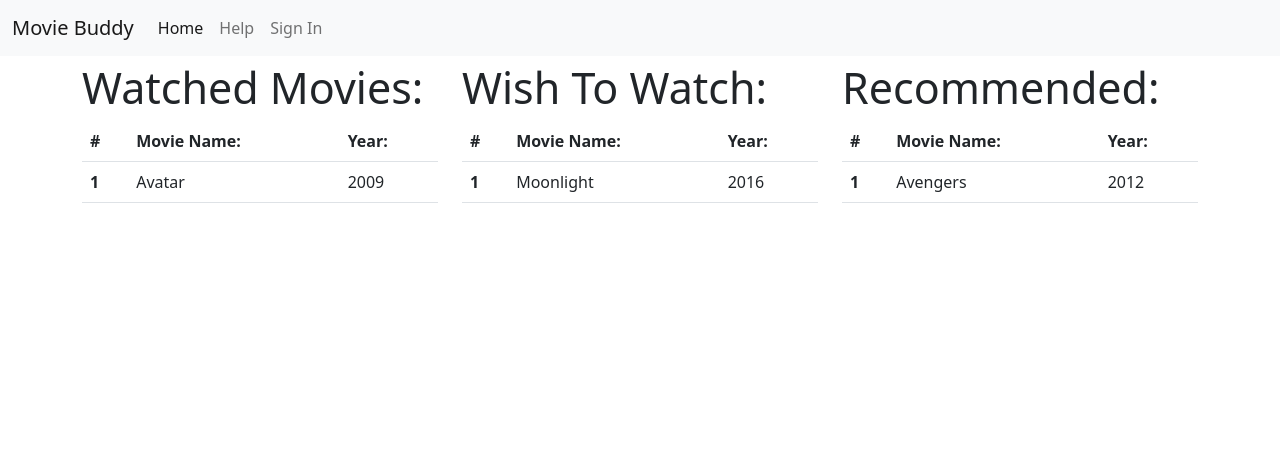
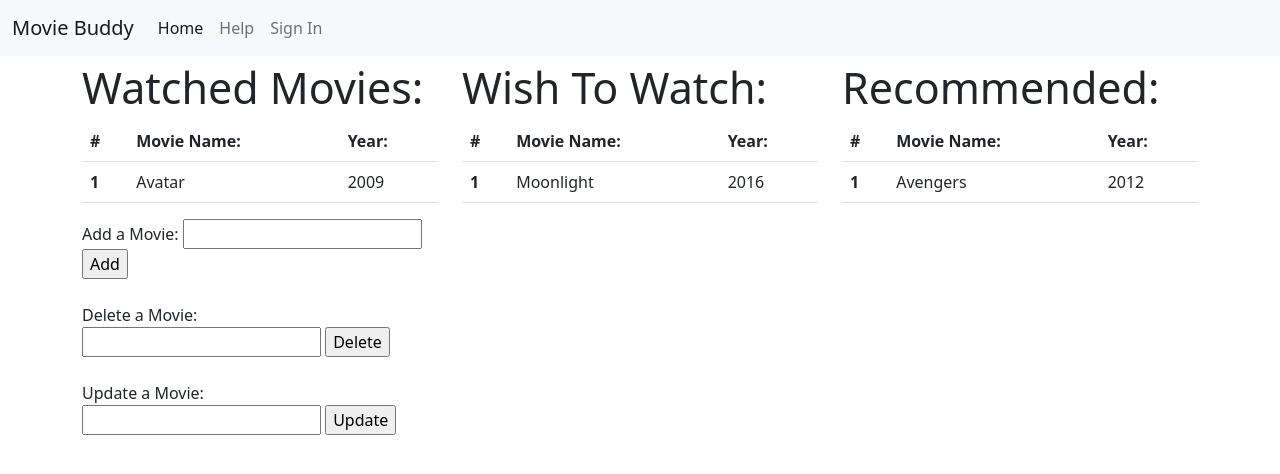
Before and after one commit to haman80/cs326-project-Haman, a plain HTML site: page index.html in a window 1280 px wide. Drawn offline with nearby package versions, Linux system fonts and the light colour scheme.

Commit message:
Added controls for Watched Movies

```diff
--- a/index.html
+++ b/index.html
@@ -94,7 +94,21 @@
       <div class="container">
         <div class="row">
           <div class="col">
-
+            <form>
+                <label for= "adding_movie"> Add a Movie: </label>
+                <input type = "text" id = "adding_movie" />
+                <input type = "button" id="add-button" value = "Add">
+                <br>
+                <br>
+                <label for= "delete_movie"> Delete a Movie: </label>
+                <input type = "text" id = "delete_movie" />
+                <input type = "button" id="delete-button" value = "Delete">
+                <br>
+                <br>
+                <label for= "update_movie"> Update a Movie: </label>
+                <input type = "text" id = "update_movie" />
+                <input type = "button" id="update-button" value = "Update">
+              </form>
           </div>
           <div class="col">
 
```
